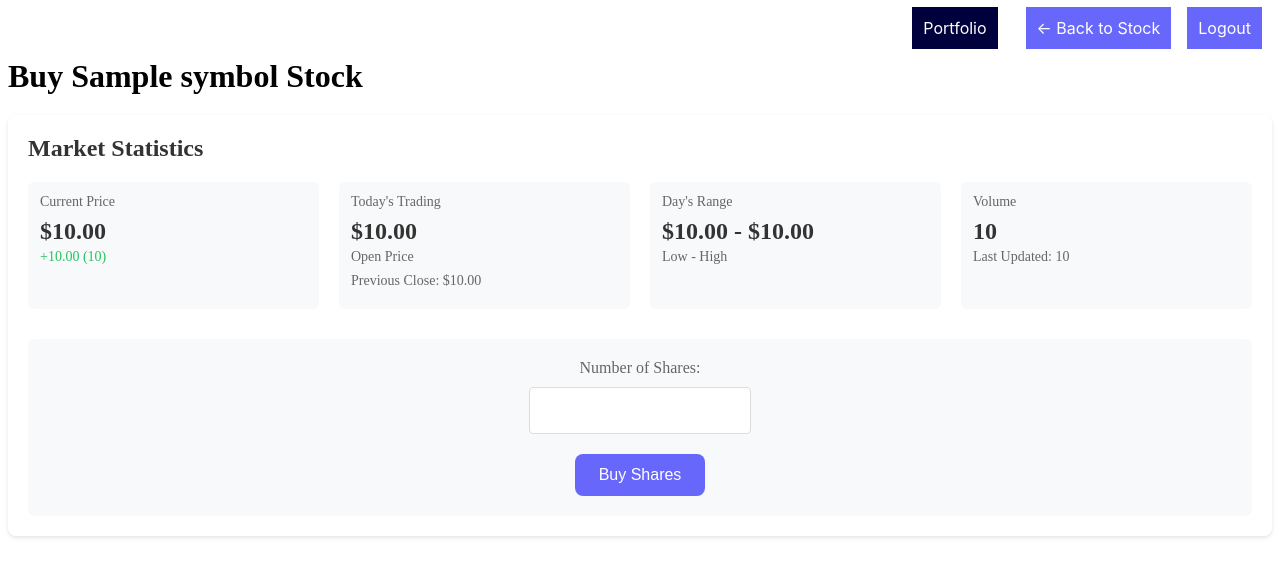
After one commit to max-sorokin-ft/Stock-Trading-Application, a Flask app: template templates/buy.html in a window 1280 px wide. The commit adds this page. Shown: the top 577 px of the page. Run offline with Flask 3, Linux system fonts and the light colour scheme; the visitor is signed in with stand-in values (Sample User, id 1); the template is opened without the code that fills it: most values are stand-ins (such as "Sample title", 1, 10 or a date in 2020).

Commit message:
"Buying feature"

```diff
--- a/app.py
+++ b/app.py
@@ -2,7 +2,7 @@
 # Handles routing, chart generation, and scheduled updates
 
 from flask import Flask, render_template, redirect, url_for, request, flash
-from flask_login import LoginManager, UserMixin, login_user, login_required, logout_user
+from flask_login import LoginManager, UserMixin, login_user, login_required, logout_user, current_user
 from werkzeug.security import generate_password_hash, check_password_hash
 from apscheduler.schedulers.background import BackgroundScheduler
 from datetime import datetime, timedelta, time
@@ -283,6 +283,34 @@ def stock_detail(symbol):
                          stock_chart_json=stock_chart_json,
                          current_stock_data=current_stock_data)
 
+@app.route('/buy/<symbol>', methods=['GET', 'POST'])
+@login_required
+def buy_stock(symbol):
+    current_stock_data = get_current_stock_data(symbol)
+
+    if request.method == "POST":
+        shares = request.form.get('shares')
+        connection, cursor = create_connection()
+        cursor.execute('''
+            INSERT INTO transactions (user_id, stock_symbol, transaction_type, shares, price_per_share)
+            VALUES(?, ?, ?, ?, ?)''',
+            (current_user.id, symbol, 'BUY', shares, current_stock_data[4]))
+        connection.commit()
+        connection.close()
+
+        return redirect(url_for('portfolio'))
+
+    if not current_stock_data:
+        flash('Invalid stock symbol')
+        return redirect(url_for('index'))
+
+    return render_template('buy.html', symbol=symbol, current_stock_data=current_stock_data)
+
+@app.route('/portfolio')
+@login_required
+def portfolio():
+    return render_template('portfolio.html')
+
 def update_charts():
     """Update stock data for tracked symbols"""
     # List of tracked stocks (limited to 20 on lowest paid API tier)
--- a/database.py
+++ b/database.py
@@ -52,17 +52,26 @@ def create_tables():
     )
     ''')
 
-    # Transaction history table - stores user trades
-    # Columns: id, stock_symbol, price, shares, transaction_type, timestamp
+    cursor.execute('''
+    CREATE TABLE IF NOT EXISTS portfolios(
+        id INTEGER PRIMARY KEY AUTOINCREMENT,
+        user_id INTEGER NOT NULL,
+        stock_symbol TEXT NOT NULL,
+        shares INTEGER NOT NULL,
+        average_price REAL NOT NULL,
+        UNIQUE(user_id, stock_symbol)
+    )
+    ''')
+
     cursor.execute('''
     CREATE TABLE IF NOT EXISTS transactions(
         id INTEGER PRIMARY KEY AUTOINCREMENT,
+        user_id INTEGER NOT NULL,
         stock_symbol TEXT NOT NULL,
-        price REAL NOT NULL,
+        transaction_type TEXT CHECK(transaction_type IN ('BUY', 'SELL')) NOT NULL,
         shares INTEGER NOT NULL,
-        transaction_type TEXT CHECK(transaction_type IN ('BUY', 'SELL')) NOT NULL,
-        timestamp TEXT NOT NULL,
-        FOREIGN KEY(stock_symbol) REFERENCES stocks_current(stock_symbol)
+        price_per_share REAL NOT NULL,
+        timestamp DATETIME DEFAULT CURRENT_TIMESTAMP
     )
     ''')
 
@@ -126,7 +135,7 @@ def update_current_stock_data(stock_symbols):
                 processed_data['low_price'],
                 processed_data['price'],
                 processed_data['volume'],
-                processed_data['latest_trading_day'],
+                processed_data['latest_timestamp'],
                 processed_data['previous_close'],
                 processed_data['change'],
                 processed_data['change_percent']
--- a/static/index.css
+++ b/static/index.css
@@ -1,17 +1,3 @@
-.submit-button {
-  border: none;
-  background-color: rgb(103, 103, 252);
-  color: white;
-  font-size: 16px;
-  margin-left: 12px;
-  padding: 11px;
-}
-
-.submit-button:hover {
-  background-color: rgb(83, 83, 255);
-  cursor: pointer;
-}
-
 .search-bar {
   width: 600px;
   height: 35px;
@@ -20,7 +6,7 @@
 
 .nav-links {
   text-align: right;
-  padding: 20px;
+  padding: 10px;
 }
 
 .nav-links a {
@@ -65,10 +51,30 @@
   color: #666;
 }
 
+.page-header {
+  margin-bottom: 15px;
+}
+
+.stock-title {
+  margin: 10px 0;
+}
+
+.chart-container {
+  margin-bottom: 20px;
+}
+
+#chart {
+  height: 400px;
+}
+
+.chart-controls {
+  margin-bottom: 10px;
+}
+
 .stock-dashboard {
   background-color: white;
   border-radius: 8px;
-  padding: 24px;
+  padding: 20px;
   margin-top: 20px;
   box-shadow: 0 2px 4px rgba(0, 0, 0, 0.1);
 }
@@ -83,7 +89,7 @@
 .stat-card {
   background-color: #f8f9fa;
   border-radius: 6px;
-  padding: 16px;
+  padding: 12px;
   transition: transform 0.2s;
 }
 
@@ -116,3 +122,77 @@
 .negative-change {
   color: #ef4444;
 }
+
+#buy-button {
+  text-align: center;
+}
+
+#buy-button a {
+  border-radius: 8px;
+  padding: 12px 24px;
+}
+
+.submit-button {
+  border: none;
+  background-color: rgb(103, 103, 252);
+  color: white;
+  font-size: 16px;
+  margin-left: 12px;
+  padding: 11px;
+}
+
+.submit-button:hover {
+  background-color: rgb(83, 83, 255);
+  cursor: pointer;
+}
+
+.purchase-form {
+  margin-top: 30px;
+  text-align: center;
+  padding: 20px;
+  background-color: #f8f9fa;
+  border-radius: 6px;
+}
+
+.shares-input {
+  margin-bottom: 20px;
+}
+
+.shares-input label {
+  display: block;
+  margin-bottom: 10px;
+  color: #666;
+  font-size: 16px;
+}
+
+.shares-input input {
+  width: 200px;
+  height: 35px;
+  font-size: 16px;
+  padding: 5px 10px;
+  border: 1px solid #ddd;
+  border-radius: 4px;
+}
+
+.purchase-button {
+  border-radius: 8px;
+  padding: 12px 24px;
+  font-size: 16px;
+  margin: 0;  /* Override default margin */
+}
+
+#portfolio-button {
+  border: none;
+  background-color: rgb(0, 0, 60);  /* Slightly different blue */
+  color: white;
+  font-size: 16px;
+  padding: 11px;
+  text-decoration: none;
+  margin-right: 12px;  /* Changed from margin-left since it's first */
+  font-family: -apple-system, BlinkMacSystemFont, "Segoe UI", Roboto, "Helvetica Neue", Arial;
+}
+
+.portfolio-button:hover {
+  background-color: rgb(63, 63, 235);  /* Darker on hover */
+  cursor: pointer;
+}
--- /dev/null
+++ b/templates/buy.html
@@ -0,0 +1,93 @@
+<!DOCTYPE html>
+<html>
+
+<head>
+  <title>Buy {{ symbol }} Stock</title>
+  <link rel="stylesheet" href="/static/index.css">
+</head>
+
+<body>
+  <div class="nav-links">
+    {% if current_user.is_authenticated %}
+    <a href="{{ url_for('portfolio') }}" id="portfolio-button">Portfolio</a>
+    {% endif %}
+    <a href="{{ url_for('stock_detail', symbol=symbol) }}" class="home-link">← Back to Stock</a>
+    {% if current_user.is_authenticated %}
+    <a href="{{ url_for('logout') }}">Logout</a>
+    {% else %}
+    <a href="{{ url_for('login') }}">Login</a>
+    <a href="{{ url_for('register') }}">Register</a>
+    {% endif %}
+  </div>
+
+  <div class="container">
+    <div class="page-header">
+      <h1 class="stock-title">Buy {{ symbol }} Stock</h1>
+    </div>
+
+    <div class="stock-dashboard">
+      <h2 style="color: #333; margin: 0 0 20px 0;">Market Statistics</h2>
+      <div class="stock-stats">
+        <div class="stat-card">
+          <div class="stat-label">Current Price</div>
+          <div class="stat-value">${{ "%.2f"|format(current_stock_data[4]) }}</div>
+          <div
+            class="stat-change {% if current_stock_data[8] > 0 %}positive-change{% else %}negative-change{% endif %}">
+            {{ "+" if current_stock_data[8] > 0 else "" }}{{ "%.2f"|format(current_stock_data[8]) }} ({{
+            current_stock_data[9] }})
+          </div>
+        </div>
+
+        <div class="stat-card">
+          <div class="stat-label">Today's Trading</div>
+          <div class="stat-value">${{ "%.2f"|format(current_stock_data[1]) }}</div>
+          <div class="stat-label">Open Price</div>
+          <div class="stat-label" style="margin-top: 8px;">Previous Close: ${{ "%.2f"|format(current_stock_data[7]) }}
+          </div>
+        </div>
+
+        <div class="stat-card">
+          <div class="stat-label">Day's Range</div>
+          <div class="stat-value">
+            ${{ "%.2f"|format(current_stock_data[3]) }} - ${{ "%.2f"|format(current_stock_data[2]) }}
+          </div>
+          <div class="stat-label">Low - High</div>
+        </div>
+
+        <div class="stat-card">
+          <div class="stat-label">Volume</div>
+          <div class="stat-value">{{ "{:,}".format(current_stock_data[5]) }}</div>
+          <div class="stat-label">Last Updated: {{ current_stock_data[6] }}</div>
+        </div>
+      </div>
+
+      <div class="purchase-form">
+        <form method="POST">
+          <div class="shares-input">
+            <label for="shares">Number of Shares:</label>
+            <input type="number" id="shares" name="shares" min="1" max="1000" required>
+          </div>
+          <button type="submit" class="submit-button purchase-button">Buy Shares</button>
+        </form>
+      </div>
+    </div>
+  </div>
+</body>
+<script>
+  const sharesInput = document.getElementById('shares');
+  const currentPriceElement = document.querySelector('.stat-value');
+  const currentPrice = parseFloat(currentPriceElement.textContent.replace('$', ''));
+
+  const totalDiv = document.createElement('div');
+  totalDiv.style.marginTop = '10px';
+  totalDiv.style.fontSize = '17px';
+  sharesInput.parentElement.appendChild(totalDiv);
+
+  sharesInput.addEventListener('input', function () {
+    const shares = parseInt(this.value) || 0;
+    const total = shares * currentPrice;
+    totalDiv.textContent = `Total: $${total.toFixed(2)}`;
+  });
+</script>
+
+</html>
```
Also changed, not shown: stock_data.py (+10 -2 lines), templates/index.html (+10 -4 lines), templates/login.html (+8 -5 lines), templates/register.html (+8 -5 lines), templates/stock.html (+32 -26 lines), test.py (added, +33 -0 lines), templates/portfolio.html (added), 1 other file.
